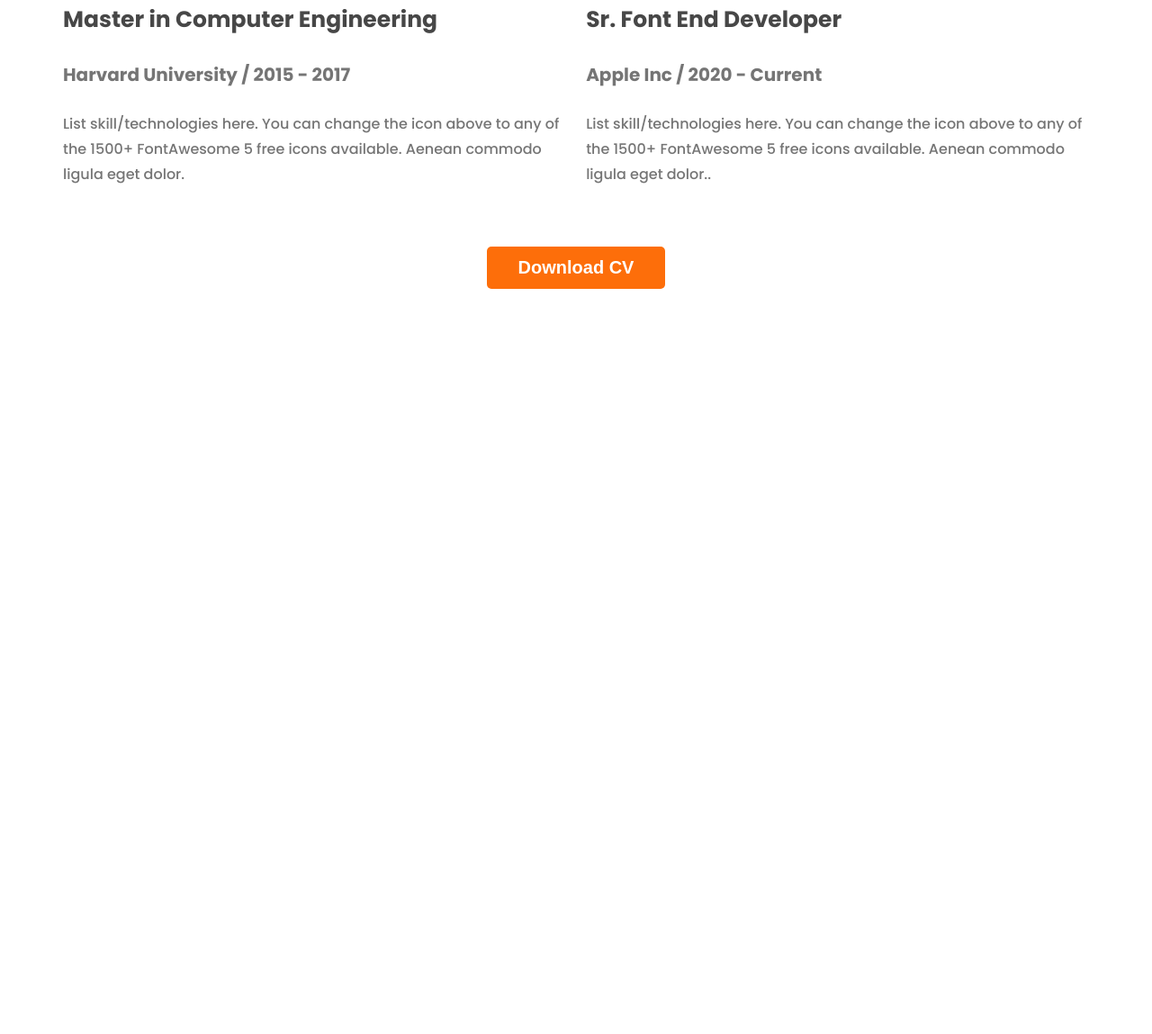
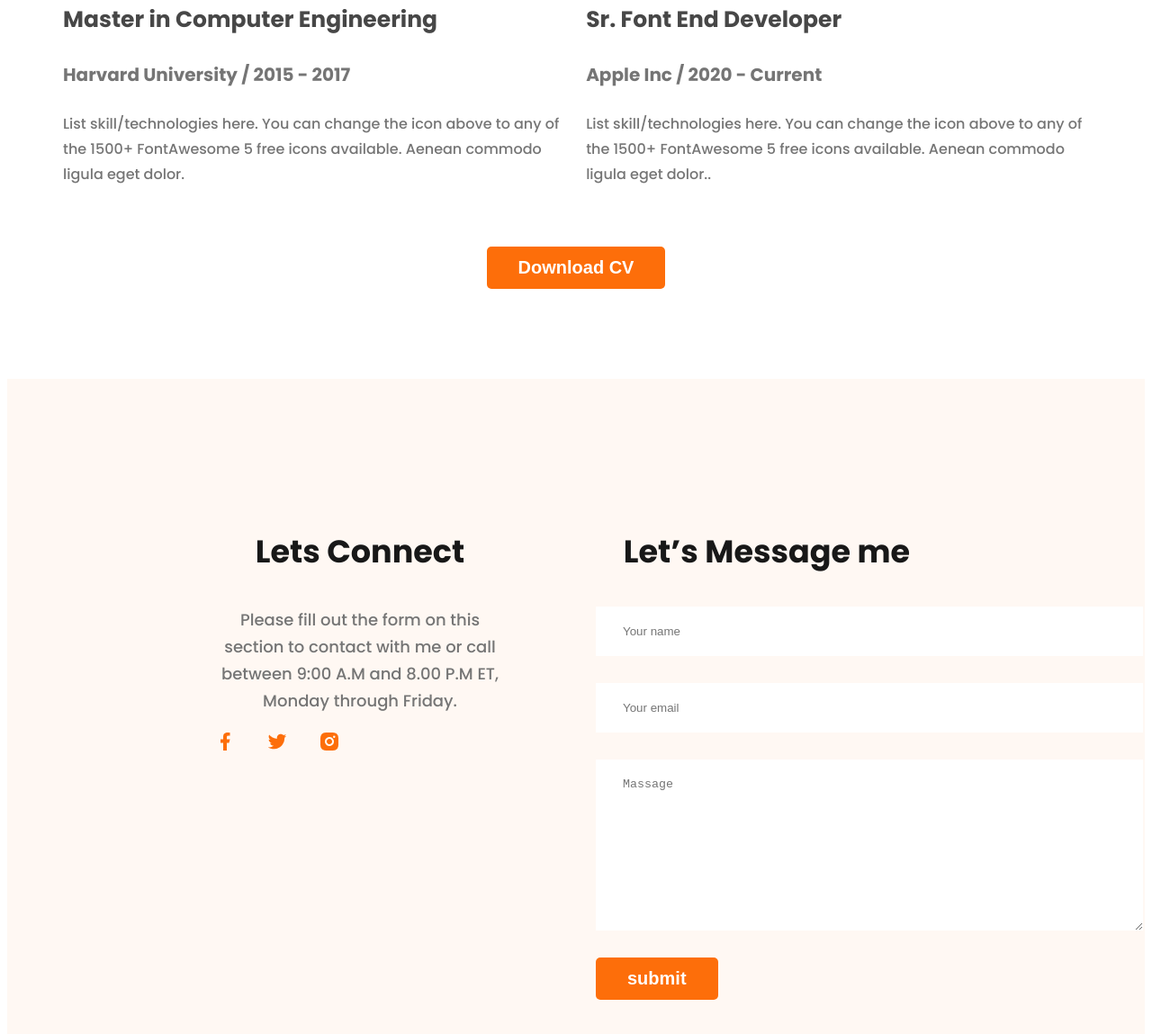
Before and after one commit to Sadiql/developer-portfolio, a plain HTML site: page index.html in a window 1280 px wide. Shown: the part 3181-4330 px from the top of the page at 90% size. Before the commit the page ends 3510 px from the top, so only its background shows below. Drawn offline with Linux system fonts and the light colour scheme.

Commit message:
added footer info

```diff
--- a/index.html
+++ b/index.html
@@ -131,12 +131,29 @@
             <div class="download-cv">
                 <button class="btn-primary">Download CV</button>
             </div>
-
         </section>
-
-
     </main>
     <footer>
+        <div class="footer">
+            <div class="footer-column">
+                <h3 class="section-title">Lets Connect</h3>
+                <p class="section-description">Please fill out the form on this section to contact with me or call between 9:00 A.M and 8.00 P.M ET, Monday through Friday.</p>
+                <div class="social-link">
+                    <a href=""><img src="images/icons/facebook.png" alt=""></a>
+                    <a href=""><img src="images/icons/twitter.png" alt=""></a>
+                    <a href=""><img src="images/icons/insta.png" alt=""></a>
+                </div>
+            </div>
+            <div class="footer-column">
+                <h3 class="section-title">Let’s Message me</h3>
+                <form class="contact" action="">
+                    <input type="text" placeholder="Your name">
+                    <input type="email" name="" id="" placeholder="Your email">
+                    <textarea name="Message" id="" cols="30" rows="10" placeholder="Massage"></textarea>
+                    <input class="btn-primary" type="submit" value="submit">
+                </form>
+            </div>
+        </div>
 
     </footer>
 </body>
--- a/styles/style.css
+++ b/styles/style.css
@@ -210,3 +210,25 @@ main section {
     margin-top: 50px;
     text-align: center;
 }
+.footer{
+    display: flex;
+    background-color: #FFF8F3;
+    margin-top: 100px;
+    padding: 130px 230px;
+    gap: 100px;
+
+}
+.footer-column{
+    width: 50%;
+}
+.contact input[type="text"], input[type="email"], textarea{
+    display: block;
+    width: 60%;
+    margin-bottom: 30px;
+    padding: 20px 350px 20px 30px;
+    border: 0;
+
+}
+.social-link a{
+    margin-right: 30px;
+}
```
